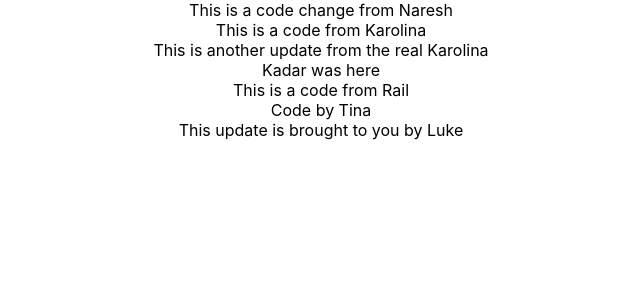
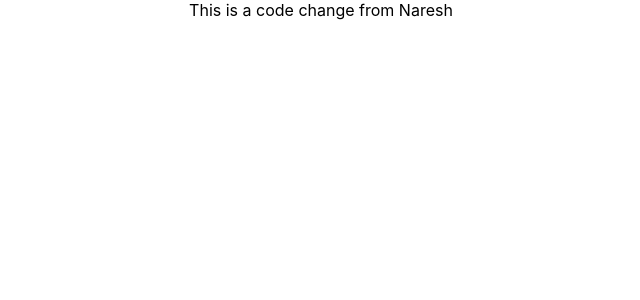
Before and after one commit to TJlarry/Demo-CICD, a React (Create React App) app: page / in a window 1280 px wide. Shown: the top 300 px of the page, without its empty margins (319-959 px from the left). Built offline with nearby package versions, Linux system fonts and the light colour scheme.

Commit message:
Changes made by Naresh for start of Jan 2021 Batch

```diff
--- a/src/App.js
+++ b/src/App.js
@@ -5,12 +5,6 @@ function App() {
   return (
     <div className="App">
       <div> This is a code change from Naresh</div>
-      <div> This is a code from Karolina</div>
-      <div>This is another update from the real Karolina</div>
-      <div>Kadar was here</div>
-      <div>This is a code from Rail</div>
-      <div>Code by Tina</div>
-      <div>This update is brought to you by Luke</div>
     </div>
   );
 }
```
